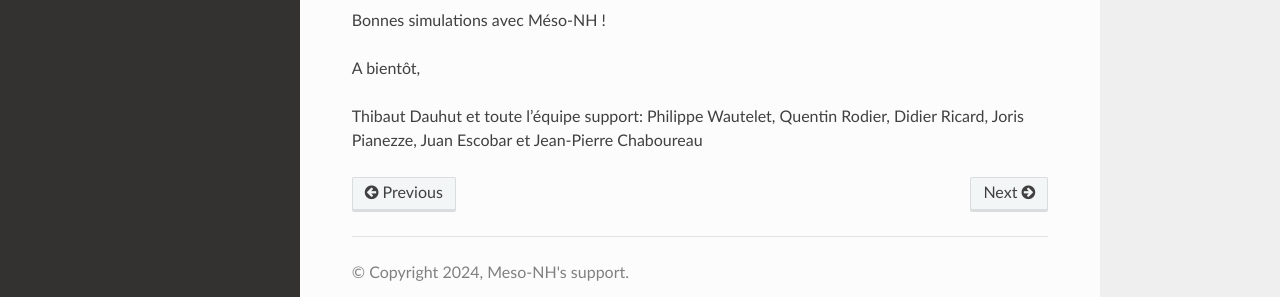
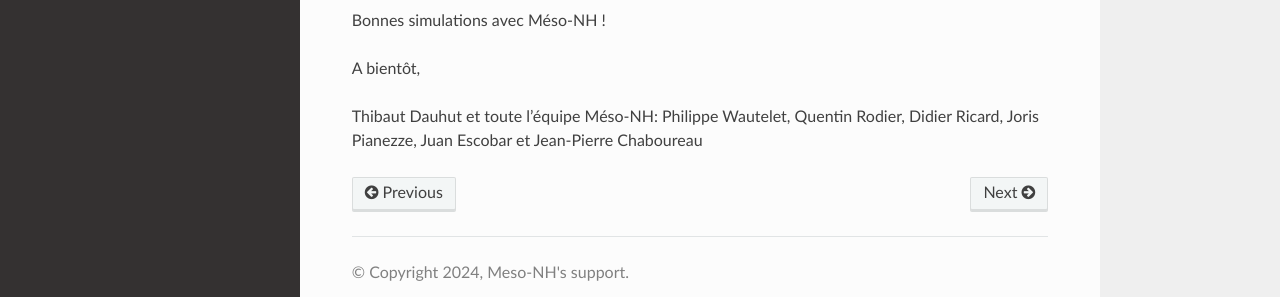
Before and after one commit to JorisPianezze/mesonh_newsletters, a Sphinx documentation site: the page built from docs/source/community/newsletters/newsletter_01.rst, in a window 1280 px wide and 900 px high, scrolled down 4270 px. Shown: the part 558-855 px from the top of the window. Built offline with Sphinx 7.4.7 and the Read the Docs theme 2.0.0, drawn with Linux system fonts in a browser that asks for light colours.

Commit message:
Update newsletter_01.rst

```diff
--- a/docs/source/community/newsletters/newsletter_01.rst
+++ b/docs/source/community/newsletters/newsletter_01.rst
@@ -107,4 +107,4 @@ Bonnes simulations avec Méso-NH !
 
 A bientôt,
 
-Thibaut Dauhut et toute l’équipe support: Philippe Wautelet, Quentin Rodier, Didier Ricard, Joris Pianezze, Juan Escobar et Jean-Pierre Chaboureau
+Thibaut Dauhut et toute l’équipe Méso-NH: Philippe Wautelet, Quentin Rodier, Didier Ricard, Joris Pianezze, Juan Escobar et Jean-Pierre Chaboureau
```
